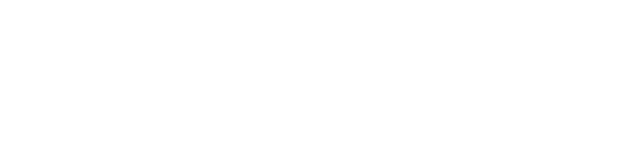
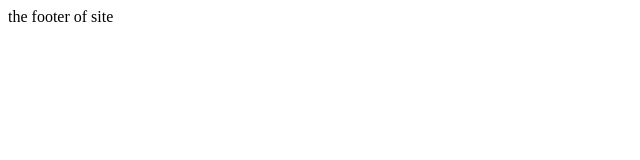
Before and after one commit to Zerro2003/Gym-Git-Exercise-Solutions, a plain HTML site: page footer.html in a window 1280 px wide. Shown: the whole page, without its empty margins (0-640 px from the left). Drawn offline with Linux system fonts and the light colour scheme.

Commit message:
updated footer content

```diff
--- a/footer.html
+++ b/footer.html
@@ -4,5 +4,7 @@
     <meta name="viewport" content="width=device-width, initial-scale=1.0" />
     <title>Document</title>
   </head>
-  <body></body>
+  <body>
+    <p>the footer of site</p>
+  </body>
 </html>
```
